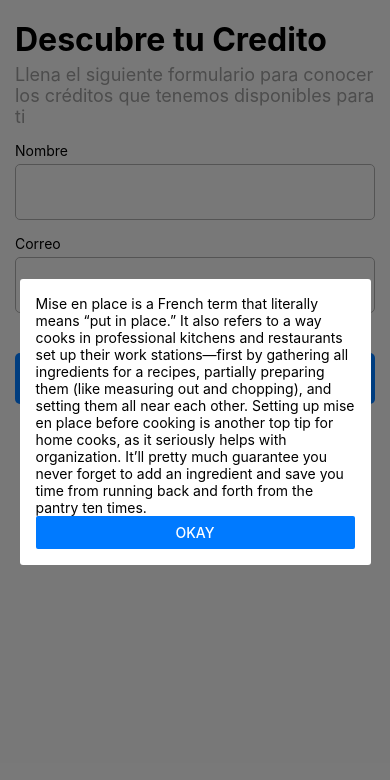
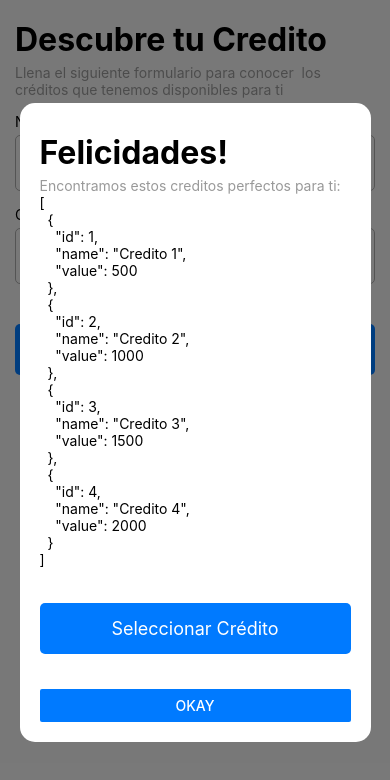
Before and after one commit to aldohmolina/ximpleChallenge, a React Native app: screen /ModalScreen in a window 390 px wide. Shown: the top 780 px of the page. Built offline with nearby package versions, Linux system fonts and the light colour scheme.

Commit message:
Styling Modal Screen

```diff
--- a/components/FrameScreen.tsx
+++ /dev/null
@@ -1,30 +0,0 @@
-import {ReactNode} from 'react';
-import {SafeAreaView, Text, View} from 'react-native';
-
-interface Props {
-  title?: string;
-  subtitle?: string;
-  children?: ReactNode;
-}
-
-export const FrameScreen = ({children, title, subtitle}: Props) => {
-  return (
-    <>
-      <SafeAreaView style={{paddingHorizontal: 15, paddingVertical: 10}}>
-        <View style={{marginTop: 10}}>
-          <Text
-            id="title"
-            style={{fontSize: 32, color: '#000', fontWeight: 'bold'}}>
-            {title}
-          </Text>
-        </View>
-        <View style={{marginTop: 5}}>
-          <Text id="subtitle" style={{fontSize: 18, color: '#999'}}>
-            {subtitle}
-          </Text>
-        </View>
-        <View style={{marginTop: 5}}>{children}</View>
-      </SafeAreaView>
-    </>
-  );
-};
--- /dev/null
+++ b/components/ScreenLayout.tsx
@@ -0,0 +1,20 @@
+import {ReactNode} from 'react';
+import {SafeAreaView, Text, View} from 'react-native';
+import {TitleSection} from './TitleSection';
+
+interface Props {
+  title: string;
+  subtitle?: string;
+  children?: ReactNode;
+}
+
+export const ScreenLayout = ({children, title, subtitle}: Props) => {
+  return (
+    <>
+      <SafeAreaView style={{paddingHorizontal: 15, paddingVertical: 10}}>
+        <TitleSection title={title} subtitle={subtitle} />
+        <View style={{marginTop: 5}}>{children}</View>
+      </SafeAreaView>
+    </>
+  );
+};
--- /dev/null
+++ b/components/TitleSection.tsx
@@ -0,0 +1,24 @@
+import {Text, View, ViewProps} from 'react-native';
+
+interface Props extends ViewProps {
+  title: string;
+  subtitle?: string;
+}
+export const TitleSection = ({title, subtitle, ...props}: Props) => {
+  return (
+    <View {...props}>
+      <View style={{marginTop: 10}}>
+        <Text
+          id="title"
+          style={{fontSize: 32, color: '#000', fontWeight: 'bold'}}>
+          {title}
+        </Text>
+      </View>
+      <View style={{marginTop: 5}}>
+        <Text id="subtitle" style={{fontSize: 14, color: '#999'}}>
+          {subtitle}
+        </Text>
+      </View>
+    </View>
+  );
+};
--- a/screens/AuthScreen.tsx
+++ b/screens/AuthScreen.tsx
@@ -1,14 +1,14 @@
 import {View} from 'react-native';
 import {AuthInput} from '../components/AuthInput';
 import {ActionButton} from '../components/ActionButton';
-import {FrameScreen} from '../components/FrameScreen';
+import {ScreenLayout} from '../components/ScreenLayout';
 import {useNavigation} from '@react-navigation/native';
 
 export const AuthScreen = () => {
   const navigation = useNavigation<any>();
   return (
     <>
-      <FrameScreen
+      <ScreenLayout
         title="Descubre tu Credito"
         subtitle="Llena el siguiente formulario para conocer  los créditos que tenemos disponibles para ti">
         <View>
@@ -21,7 +21,7 @@ export const AuthScreen = () => {
             }}
           />
         </View>
-      </FrameScreen>
+      </ScreenLayout>
     </>
   );
 };
--- a/screens/ModalScreen.tsx
+++ b/screens/ModalScreen.tsx
@@ -8,10 +8,31 @@ import {
 } from 'react-native';
 import {useTheme} from '@react-navigation/native';
 import {useCardAnimation} from '@react-navigation/stack';
+import {TitleSection} from '../components/TitleSection';
+import {ActionButton} from '../components/ActionButton';
+import {useEffect} from 'react';
+import {setCredits} from '../redux/reducers/creditsReducer';
+import {useSelector} from 'react-redux';
+import {useAppSelector} from '../redux/hooks/useAppSelector';
+import {useAppDispatch} from '../redux/hooks/useAppDispatch';
 
 function ModalScreen({navigation}: any) {
   const {colors} = useTheme();
   const {current} = useCardAnimation();
+  const {credits, selected} = useAppSelector(state => state.planReducer);
+  const distpach = useAppDispatch();
+
+  useEffect(() => {
+    distpach(
+      setCredits([
+        {id: 1, name: 'Credito 1', value: 500},
+        {id: 2, name: 'Credito 2', value: 1000},
+        {id: 3, name: 'Credito 3', value: 1500},
+        {id: 4, name: 'Credito 4', value: 2000},
+      ]),
+    );
+    return () => {};
+  }, []);
 
   return (
     <View
@@ -29,10 +50,10 @@ function ModalScreen({navigation}: any) {
       />
       <Animated.View
         style={{
-          padding: 16,
+          padding: 20,
           width: '90%',
           maxWidth: 400,
-          borderRadius: 3,
+          borderRadius: 15,
           backgroundColor: colors.card,
           transform: [
             {
@@ -44,17 +65,12 @@ function ModalScreen({navigation}: any) {
             },
           ],
         }}>
-        <Text>
-          Mise en place is a French term that literally means “put in place.” It
-          also refers to a way cooks in professional kitchens and restaurants
-          set up their work stations—first by gathering all ingredients for a
-          recipes, partially preparing them (like measuring out and chopping),
-          and setting them all near each other. Setting up mise en place before
-          cooking is another top tip for home cooks, as it seriously helps with
-          organization. It’ll pretty much guarantee you never forget to add an
-          ingredient and save you time from running back and forth from the
-          pantry ten times.
-        </Text>
+        <TitleSection
+          title="Felicidades!"
+          subtitle="Encontramos estos creditos perfectos para ti:"
+        />
+        <Text>{JSON.stringify(credits, null, 2)}</Text>
+        <ActionButton title="Seleccionar Crédito" onPress={navigation.goBack} />
         <Button
           title="Okay"
           color={colors.primary}
```
